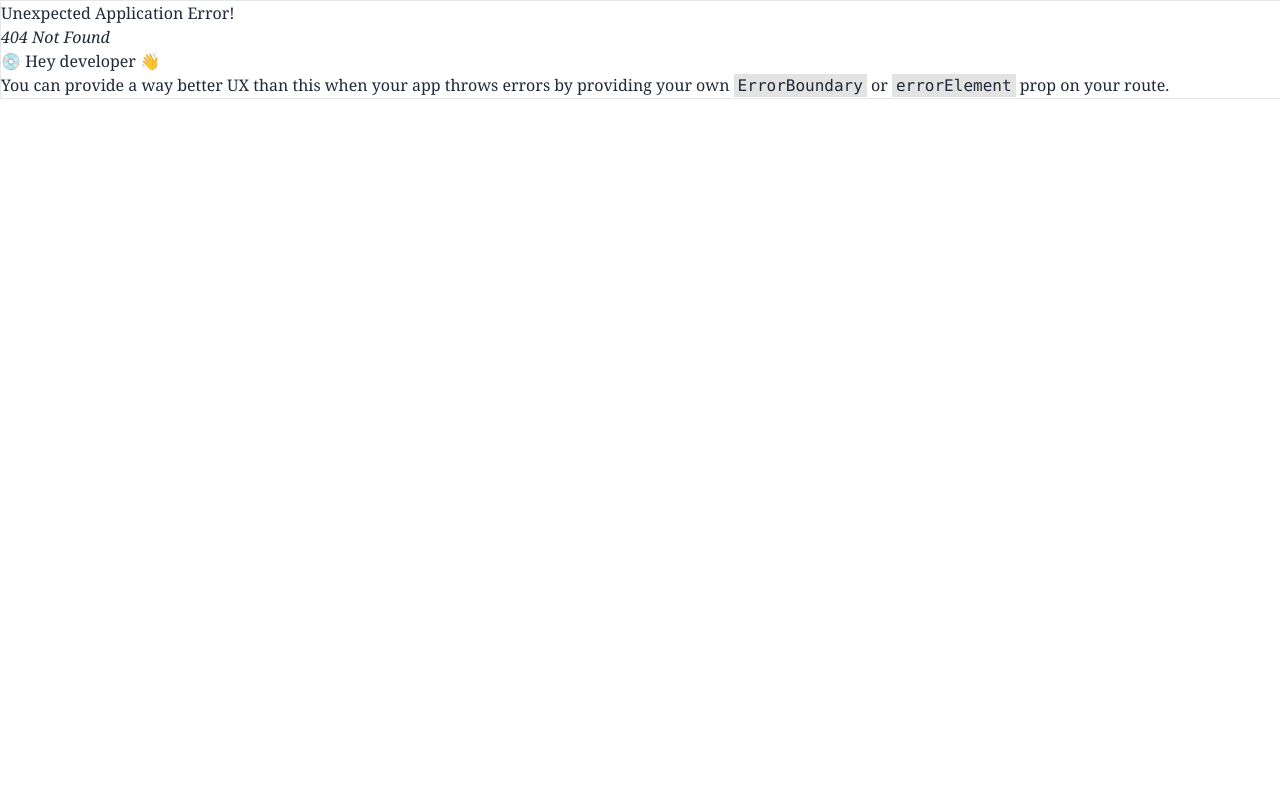
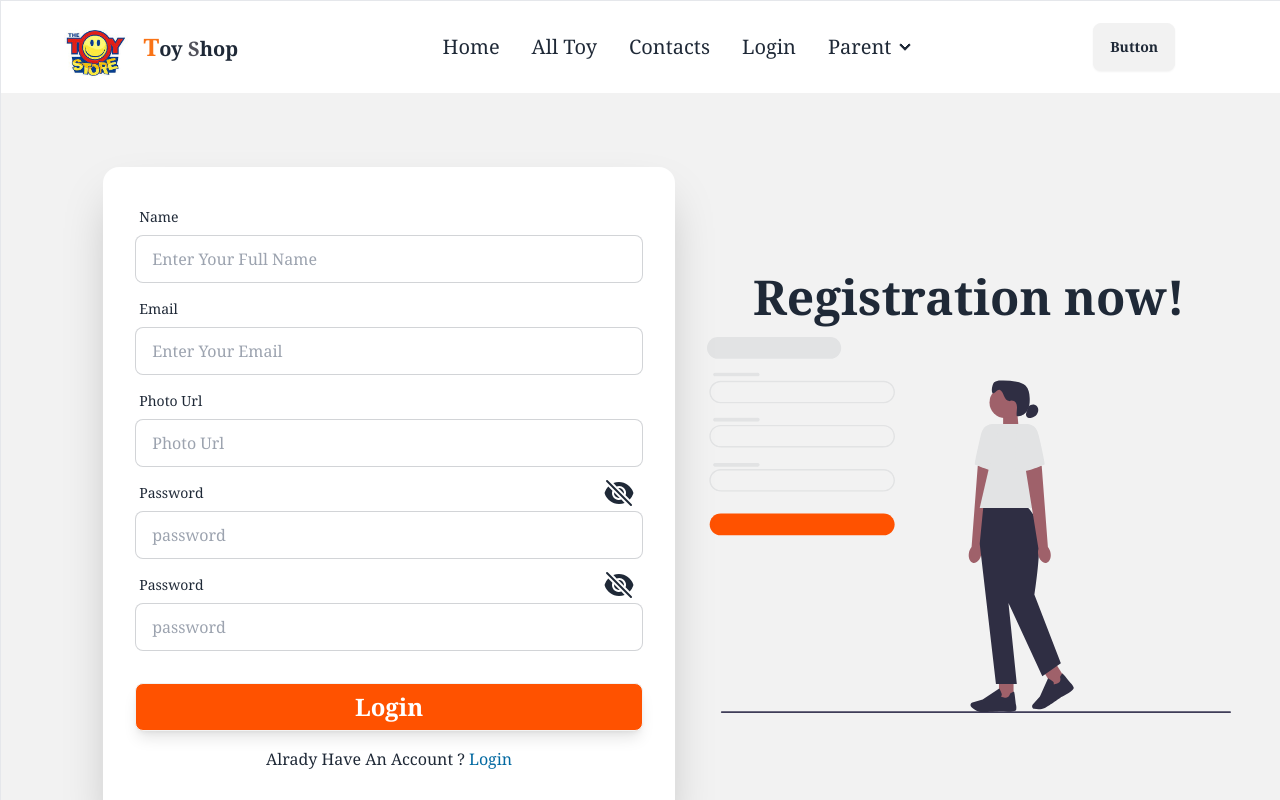
Before and after one commit to ashikmolla/toy-shop-client-site, a React (Vite) app: page /signUp in a window 1280 px wide. Before the commit this address had no page. Shown: the top 800 px of the page. Built offline with nearby package versions, Linux system fonts and the light colour scheme.

Commit message:
login and registration page digine done not a firebase add

```diff
--- a/src/Pages/Home/Home/Home.jsx
+++ b/src/Pages/Home/Home/Home.jsx
@@ -4,7 +4,7 @@ import OurService from './OurService';
 
 const Home = () => {
     return (
-        <div className=''>
+        <div className='p-0 w-full'>
             <Banner></Banner>
             <OurService></OurService>
         </div>
--- a/src/Pages/Login/Login.jsx
+++ b/src/Pages/Login/Login.jsx
@@ -1,9 +1,58 @@
-import React from 'react';
+import React, { useState } from 'react';
+import img from '../../assets/login/login.svg';
+import { EyeIcon, EyeSlashIcon } from '@heroicons/react/24/solid';
+import { Link } from 'react-router-dom';
 
 const Login = () => {
+    const [show, setShow] = useState(false)
+    const hanleLogin = event => {
+
+    }
     return (
-        <div>
+        <div className="hero min-h-screen bg-base-200">
+            <div className="hero-content flex-col lg:flex-row-reverse">
 
+                <div className="text-center lg:text-left lg:w-1/2 p-4 ">
+                    <h1 className="text-5xl text-center font-bold">Login now!</h1>
+                    <img className=' mt-4 cursor-pointer' src={img} alt="" />
+                </div>
+                <div className="card shrink-0 sm:w-full md:w-1/2 lg:w-1/2  shadow-2xl bg-base-100">
+
+
+                    <form onSubmit={hanleLogin} className="card-body">
+                        {/* email fild  */}
+                        <div className="form-control">
+                            <label className="label">
+                                <span className="label-text">Email</span>
+                            </label>
+                            <input type="email" name='email' placeholder="Enter Your Email" className="input input-bordered" required />
+                        </div>
+                        {/* passwer fild */}
+                        <div className="form-control">
+                            <label className="label">
+                                <span className="label-text ">Password</span>
+                                <p onClick={() => setShow(!show)} className='absolute cursor-pointer end-10'>
+                                    {
+                                        show ? <EyeIcon className="w-8" />
+                                            : <EyeSlashIcon className="w-8" />
+                                    }
+
+                                </p>
+                            </label>
+                            <input type={show ? 'text' : 'password'} name='password' placeholder="password" className="input input-bordered" required />
+
+                            <label className="label">
+                                <a href="#" className="label-text-alt text-[#ff5200] link link-hover">Forgot password?</a>
+                            </label>
+                        </div>
+                        <div className="form-control mt-6">
+                            <button className="btn bg-[#ff5200] hover:bg-[#dd5314] text-white text-2xl shadow-lg hover:shadow-sm transition-all">Login</button>
+                            <p className='mx-auto my-4'>Dont’t Have An Account ? <Link className='text-sky-700' to='/signUp'>Sign Up</Link></p>
+                        </div>
+
+                    </form>
+                </div>
+            </div>
         </div>
     );
 };
--- /dev/null
+++ b/src/Pages/Login/SignUp.jsx
@@ -0,0 +1,87 @@
+import React, { useState } from 'react';
+import img from '../../assets/login/sign_up.svg';
+import { EyeIcon, EyeSlashIcon } from '@heroicons/react/24/solid';
+import { Link } from 'react-router-dom';
+
+const SignUp = () => {
+    const [pshow, setPshow] = useState(false)
+    const [cshow, setCshow] = useState(false)
+    const hanleRegistration = event => {
+
+    }
+    return (
+        <div className="hero min-h-screen bg-base-200 py-4">
+            <div className="hero-content flex-col lg:flex-row-reverse">
+
+                <div className="text-center lg:text-left lg:w-1/2 p-4 ">
+                    <h1 className="text-5xl text-center font-bold">Registration  now!</h1>
+                    <img className=' mt-4 cursor-pointer' src={img} alt="" />
+                </div>
+                <div className="card shrink-0 sm:w-full md:w-1/2 lg:w-1/2  shadow-2xl bg-base-100">
+
+
+                    <form onSubmit={hanleRegistration} className="card-body">
+
+                        {/* Name fild  */}
+                        <div className="form-control">
+                            <label className="label">
+                                <span className="label-text">Name</span>
+                            </label>
+                            <input type="text" name='name' placeholder="Enter Your Full Name" className="input input-bordered" required />
+                        </div>
+
+                        {/* email fild  */}
+                        <div className="form-control">
+                            <label className="label">
+                                <span className="label-text">Email</span>
+                            </label>
+                            <input type="email" name='email' placeholder="Enter Your Email" className="input input-bordered" required />
+                        </div>
+                        {/* Photo Url fild  */}
+                        <div className="form-control">
+                            <label className="label">
+                                <span className="label-text">Photo Url</span>
+                            </label>
+                            <input type="text" name='photo' placeholder="Photo Url" className="input input-bordered" required />
+                        </div>
+                        {/* passwer fild */}
+                        <div className="form-control">
+                            <label className="label">
+                                <span className="label-text ">Password</span>
+                                <p onClick={() => setPshow(!pshow)} className='absolute cursor-pointer end-10'>
+                                    {
+                                        pshow ? <EyeIcon className="w-8" />
+                                            : <EyeSlashIcon className="w-8" />
+                                    }
+
+                                </p>
+                            </label>
+                            <input type={pshow ? 'text' : 'password'} name='password' placeholder="password" className="input input-bordered" required />
+                        </div>
+                        {/* conprom password  */}
+                        <div className="form-control">
+                            <label className="label">
+                                <span className="label-text ">Password</span>
+                                <p onClick={() => setCshow(!cshow)} className='absolute cursor-pointer end-10'>
+                                    {
+                                        cshow ? <EyeIcon className="w-8" />
+                                            : <EyeSlashIcon className="w-8" />
+                                    }
+
+                                </p>
+                            </label>
+                            <input type={cshow ? 'text' : 'password'} name='password' placeholder="password" className="input input-bordered" required />
+                        </div>
+                        <div className="form-control mt-6">
+                            <button className="btn bg-[#ff5200] hover:bg-[#dd5314] text-white text-2xl shadow-lg hover:shadow-sm transition-all">Login</button>
+                            <p className='mx-auto my-4'>Alrady Have An Account ? <Link className='text-sky-700' to='/Login'>Login</Link></p>
+                        </div>
+
+                    </form>
+                </div>
+            </div>
+        </div>
+    );
+};
+
+export default SignUp;
--- a/src/Pages/Shared/Footer.jsx
+++ b/src/Pages/Shared/Footer.jsx
@@ -4,7 +4,7 @@ import { Link } from 'react-router-dom';
 
 const Footer = () => {
     return (
-        <footer className="footer p-10 bg-neutral text-neutral-content">
+        <footer className="footer w-full p-10 bg-neutral text-neutral-content">
             <div>
                 <img className='w-24 rounded-full' src={logo} alt="" />
                 <p>ASHIK Bangladesh Ltd.<br />Providing reliable tech since 2023/5/20</p>
--- a/src/Routes/Routes.jsx
+++ b/src/Routes/Routes.jsx
@@ -3,6 +3,7 @@ import { createBrowserRouter } from "react-router-dom";
 import Main from '../Main/Main';
 import Home from '../Pages/Home/Home/Home';
 import Login from '../Pages/Login/Login';
+import SignUp from '../Pages/Login/SignUp';
 
 const Routes =  createBrowserRouter([
     {
@@ -15,6 +16,9 @@ const Routes =  createBrowserRouter([
         },{
           path:'login',
           element:<Login></Login>
+        },{
+          path:'signUp',
+          element:<SignUp></SignUp>
         }
       ]
     },
```
Also changed, not shown: src/assets/login/login.svg (added), src/assets/login/sign_up.svg (added).
